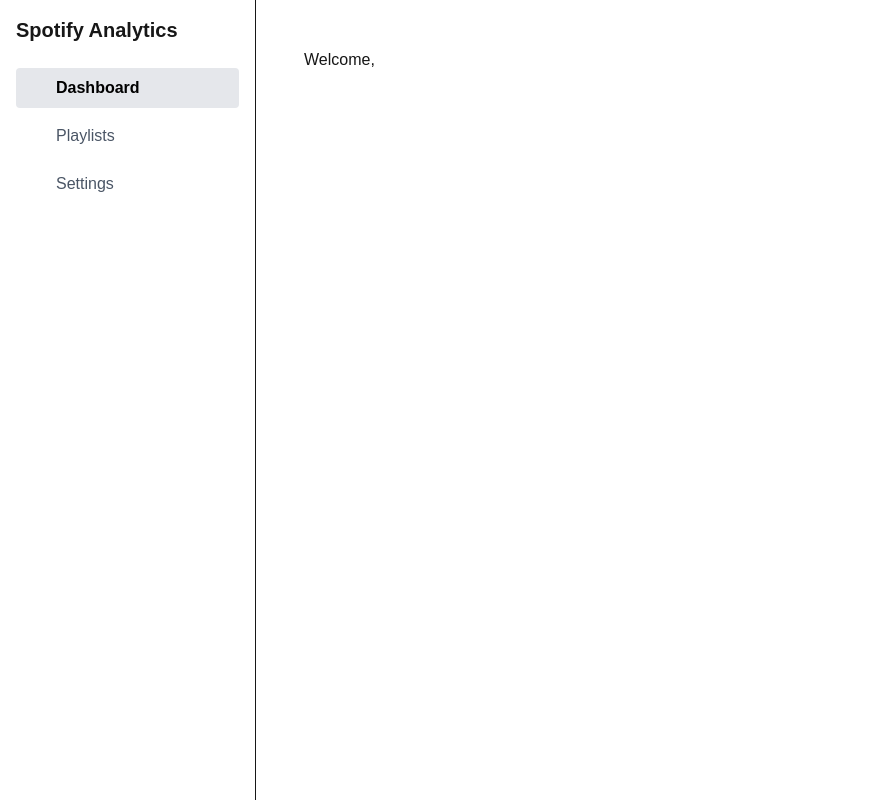
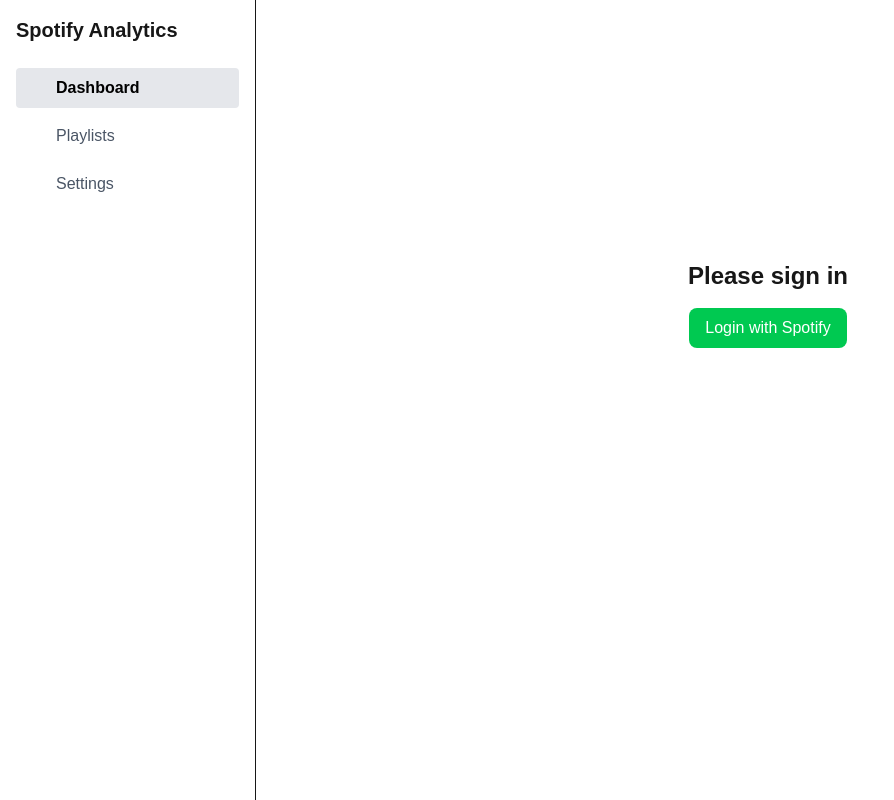
Before and after one commit to artheinian/spotify-analytics, a Next.js app in the folder spotify-analytics/: page /dashboard in a window 1280 px wide. Shown: the whole page, without its empty margins (0-894 px from the left). Built offline with nearby package versions, Linux system fonts and the light colour scheme; no server answers; some icons are missing.

Commit message:
Added AuthGuard so they cant acess the page

```diff
--- /dev/null
+++ b/spotify-analytics/components/AuthGuard.js
@@ -0,0 +1,39 @@
+import { useEffect, useState } from "react"
+
+export default function AuthGuard({ children }) {
+    const [loading, setLoading] = useState(true)
+    const [notLoggedIn, setNotLoggedIn] = useState(false)
+
+    useEffect(() => {
+        fetch("/api/spotify/user")
+            .then((res) => {
+                if (res.status === 401) {
+                    setNotLoggedIn(true)
+                    return null
+                }
+                return res.json()
+            })
+            .then(() => {
+
+            })
+            .finally(() => setLoading(false))
+    }, [])
+
+    if (loading) return <p className="p-6">Loading...</p>
+
+    if (notLoggedIn) {
+        return (
+            <div className="flex min-h-[70vh] flex-col items-center justify-center gap-4 p-6">
+                <h1 className="text-2xl font-bold">Please sign in</h1>
+                <a
+                    href="/api/auth/login"
+                    className="rounded-lg bg-green-500 px-4 py-2 text-white"
+                >
+                    Login with Spotify
+                </a>
+            </div>
+        )
+    }
+
+    return children
+}
--- a/spotify-analytics/pages/dashboard.js
+++ b/spotify-analytics/pages/dashboard.js
@@ -1,4 +1,5 @@
 import { useEffect, useState } from "react";
+import AuthGuard from "../components/AuthGuard"
 
 
 export default function Dashboard() {
@@ -14,6 +15,7 @@
 
 
     return (
+        <AuthGuard>
             <div style={{ padding: 24 }}>
                 <h1>Welcome, {profile.display_name}</h1>
 
@@ -26,5 +28,8 @@
                     />
                 )}
             </div>
+
+        </AuthGuard>
+
     );
 }
```
Lines whose indentation alone changed are shown as unchanged.
